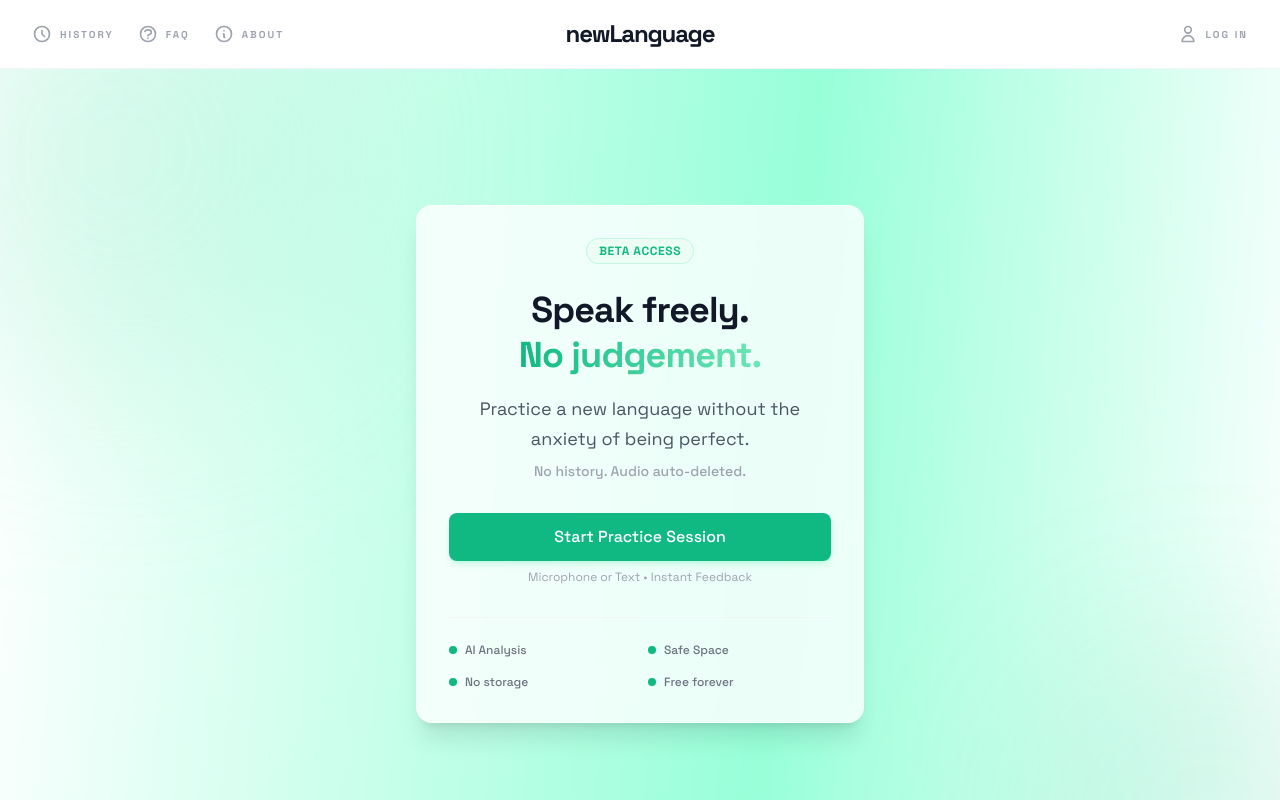
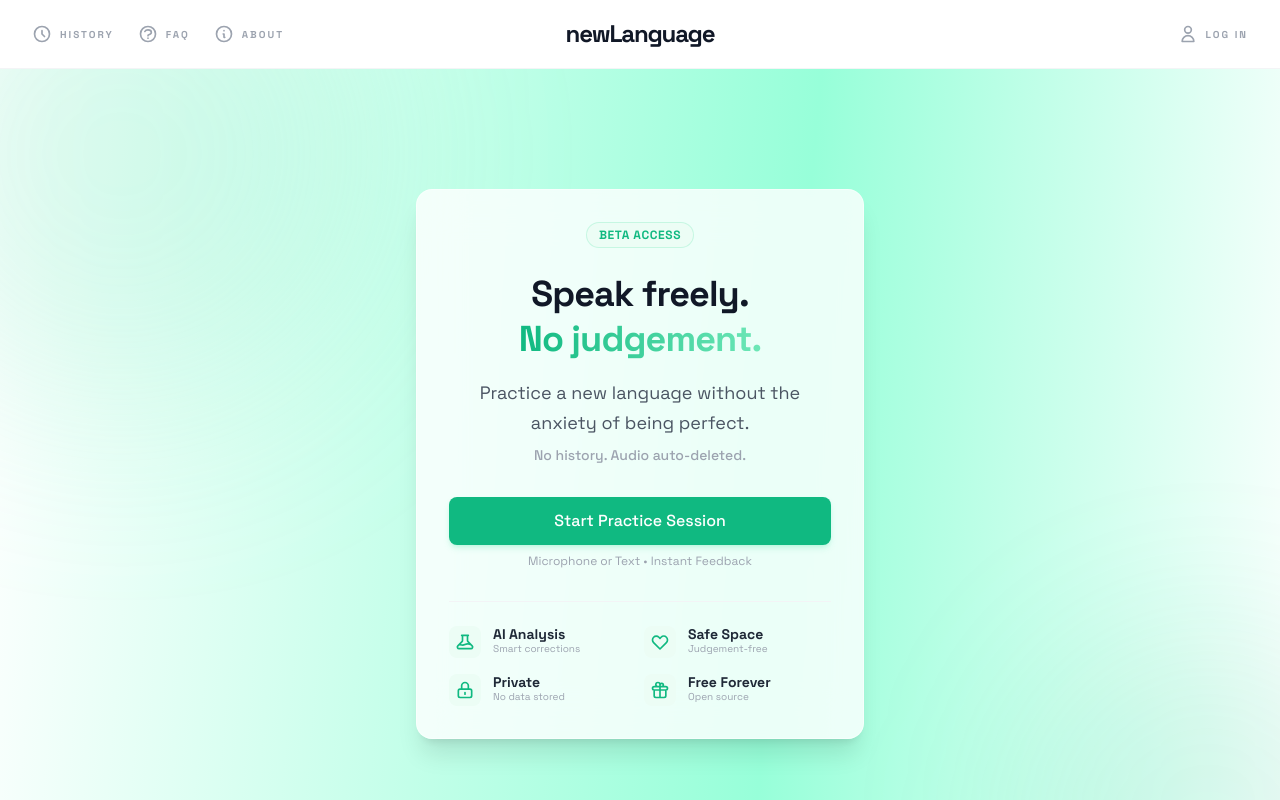
Before and after one commit to Lynn662312/newLanguage, a React (Vite) app in the folder fe/: page / in a window 1280 px wide. Shown: the top 800 px of the page. Built offline with nearby package versions, Linux system fonts and the light colour scheme.

Commit message:
update ui

```diff
--- a/fe/src/pages/Landing.tsx
+++ b/fe/src/pages/Landing.tsx
@@ -41,22 +41,53 @@ const Landing = () => {
         </div>
 
         {/* Mini Feature List */}
-        <div className="pt-6 border-t border-gray-100 grid grid-cols-2 gap-4">
-            <div className="flex items-center gap-2">
-                <div className="w-2 h-2 rounded-full bg-mintDark" />
-                <span className="text-xs text-gray-500 font-medium">AI Analysis</span>
+        <div className="pt-6 border-t border-gray-100 grid grid-cols-2 gap-y-4 gap-x-2">
+            <div className="flex items-center gap-3">
+                <div className="w-8 h-8 rounded-lg bg-mintBg flex items-center justify-center text-mintDark">
+                    <svg className="w-5 h-5" fill="none" viewBox="0 0 24 24" stroke="currentColor">
+                        <path strokeLinecap="round" strokeLinejoin="round" strokeWidth={2} d="M19.428 15.428a2 2 0 00-1.022-.547l-2.384-.477a6 6 0 00-3.86.517l-.318.158a6 6 0 01-3.86.517L6.05 15.21a2 2 0 00-1.806.547M8 4h8l-1 1v5.172a2 2 0 00.586 1.414l5 5c1.26 1.26.367 3.414-1.415 3.414H4.828c-1.782 0-2.674-2.154-1.414-3.414l5-5A2 2 0 009 10.172V5L8 4z" />
+                    </svg>
+                </div>
+                <div className="flex flex-col">
+                    <span className="text-sm font-bold text-gray-800 leading-none">AI Analysis</span>
+                    <span className="text-[10px] text-gray-400">Smart corrections</span>
+                </div>
             </div>
-            <div className="flex items-center gap-2">
-                <div className="w-2 h-2 rounded-full bg-mintDark" />
-                <span className="text-xs text-gray-500 font-medium">Safe Space</span>
+
+            <div className="flex items-center gap-3">
+                <div className="w-8 h-8 rounded-lg bg-mintBg flex items-center justify-center text-mintDark">
+                    <svg className="w-5 h-5" fill="none" viewBox="0 0 24 24" stroke="currentColor">
+                        <path strokeLinecap="round" strokeLinejoin="round" strokeWidth={2} d="M4.318 6.318a4.5 4.5 0 000 6.364L12 20.364l7.682-7.682a4.5 4.5 0 00-6.364-6.364L12 7.636l-1.318-1.318a4.5 4.5 0 00-6.364 0z" />
+                    </svg>
+                </div>
+                 <div className="flex flex-col">
+                    <span className="text-sm font-bold text-gray-800 leading-none">Safe Space</span>
+                    <span className="text-[10px] text-gray-400">Judgement-free</span>
+                </div>
             </div>
-            <div className="flex items-center gap-2">
-                <div className="w-2 h-2 rounded-full bg-mintDark" />
-                <span className="text-xs text-gray-500 font-medium">No storage</span>
+
+            <div className="flex items-center gap-3">
+                <div className="w-8 h-8 rounded-lg bg-mintBg flex items-center justify-center text-mintDark">
+                   <svg className="w-5 h-5" fill="none" viewBox="0 0 24 24" stroke="currentColor">
+                        <path strokeLinecap="round" strokeLinejoin="round" strokeWidth={2} d="M12 15v2m-6 4h12a2 2 0 002-2v-6a2 2 0 00-2-2H6a2 2 0 00-2 2v6a2 2 0 002 2zm10-10V7a4 4 0 00-8 0v4h8z" />
+                    </svg>
+                </div>
+                <div className="flex flex-col">
+                    <span className="text-sm font-bold text-gray-800 leading-none">Private</span>
+                    <span className="text-[10px] text-gray-400">No data stored</span>
+                </div>
             </div>
-            <div className="flex items-center gap-2">
-                <div className="w-2 h-2 rounded-full bg-mintDark" />
-                <span className="text-xs text-gray-500 font-medium">Free forever</span>
+
+            <div className="flex items-center gap-3">
+                <div className="w-8 h-8 rounded-lg bg-mintBg flex items-center justify-center text-mintDark">
+                    <svg className="w-5 h-5" fill="none" viewBox="0 0 24 24" stroke="currentColor">
+                         <path strokeLinecap="round" strokeLinejoin="round" strokeWidth={2} d="M12 8v13m0-13V6a2 2 0 112 2h-2zm0 0V5.5A2.5 2.5 0 109.5 8H12zm-7 4h14M5 12a2 2 0 110-4h14a2 2 0 110 4M5 12v7a2 2 0 002 2h10a2 2 0 002-2v-7" />
+                    </svg>
+                </div>
+                <div className="flex flex-col">
+                    <span className="text-sm font-bold text-gray-800 leading-none">Free Forever</span>
+                    <span className="text-[10px] text-gray-400">Open source</span>
+                </div>
             </div>
         </div>
       </div>
```
